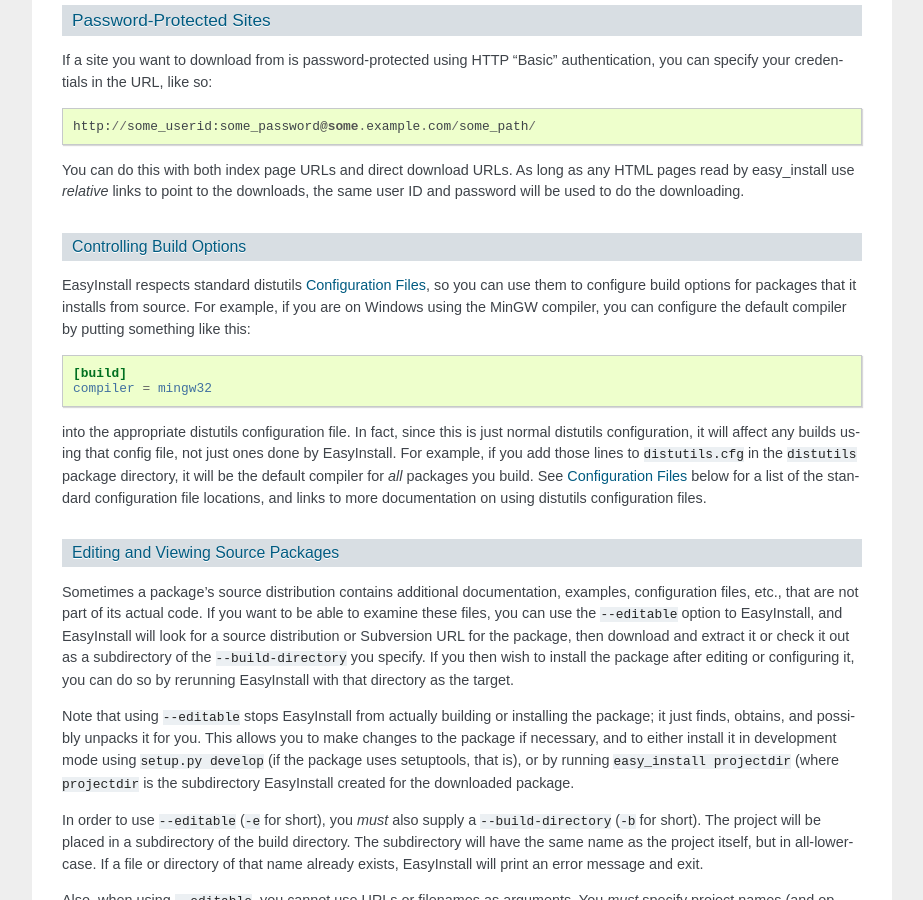
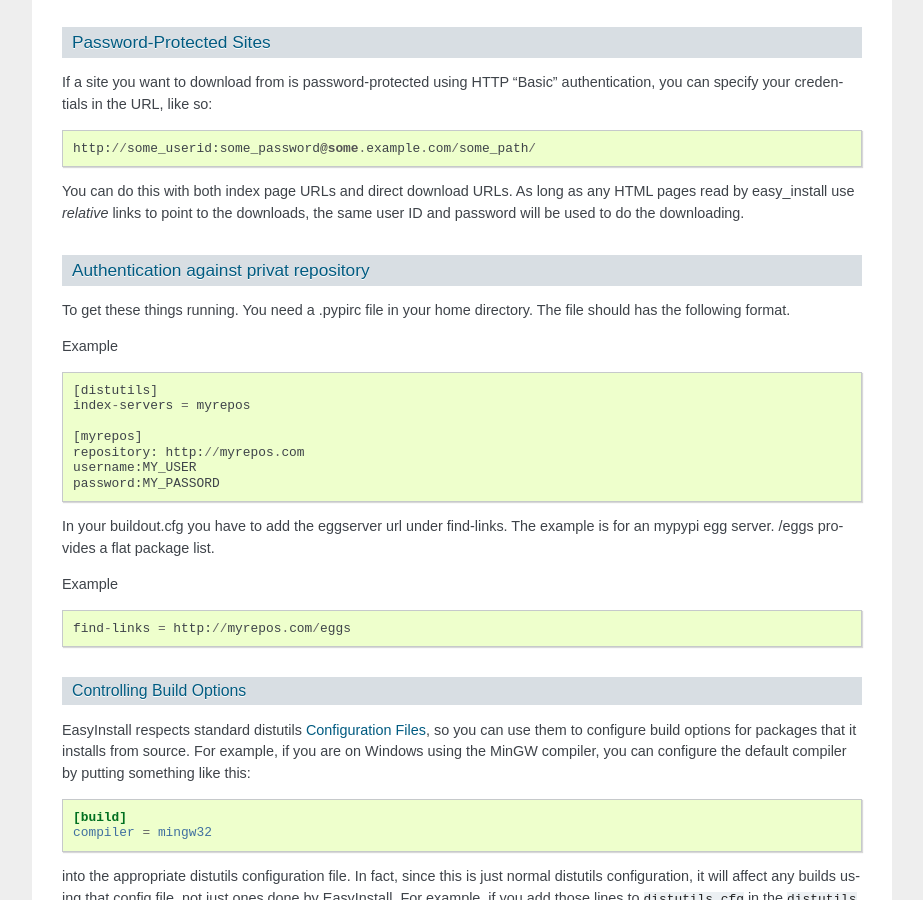
Before and after one commit to Distrotech/setuptools, a Sphinx documentation site: the page built from docs/easy_install.txt, in a window 1280 px wide and 900 px high, scrolled down 7699 px. Shown: the whole window, without its empty margins (198-1121 px from the left). Built offline with Sphinx 7.4.7, drawn with Linux system fonts in a browser that asks for light colours; the version number is read from the project's files by our own code; some of the changed text lies outside the part shown.

Commit message:
Add documentation

```diff
--- a/docs/easy_install.txt
+++ b/docs/easy_install.txt
@@ -454,6 +454,30 @@
 as any HTML pages read by easy_install use *relative* links to point to the
 downloads, the same user ID and password will be used to do the downloading.
 
+Authentication against privat repository
+----------------------------------------
+
+To get these things running. You need a .pypirc file in your home directory. The file should has the following format.
+
+Example
+
+::
+
+    [distutils]
+    index-servers = myrepos
+
+    [myrepos]
+    repository: http://myrepos.com
+    username:MY_USER
+    password:MY_PASSORD
+
+In your buildout.cfg you have to add the eggserver url under find-links. The example is for an mypypi egg server. /eggs provides a flat package list.
+
+Example
+
+::
+
+    find-links = http://myrepos.com/eggs
 
 Controlling Build Options
 ~~~~~~~~~~~~~~~~~~~~~~~~~
```
